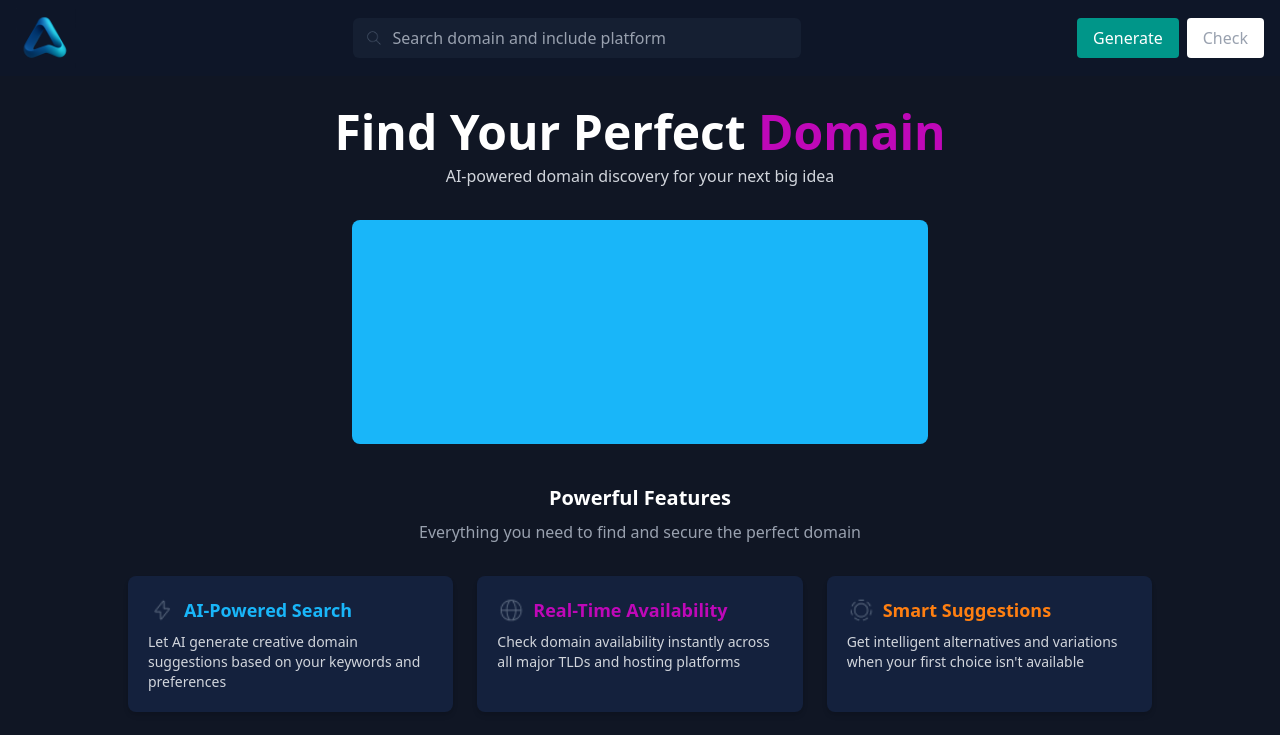
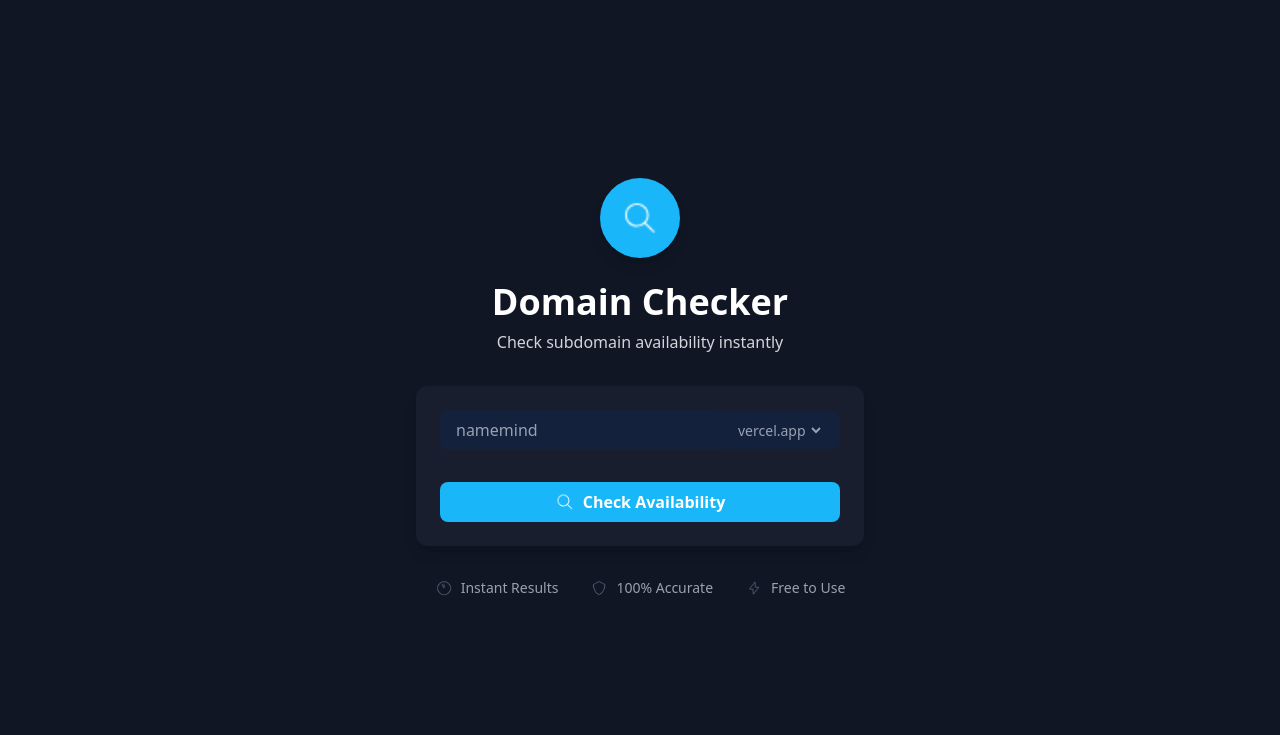
Before and after one commit to Thato-t/NameMind, a Next.js app: page / in a window 1280 px wide. Shown: the top 735 px of the page. Built offline with nearby package versions, Linux system fonts and the light colour scheme.

Commit message:
feat: added domain checker functionality for the landing result

```diff
--- /dev/null
+++ b/app/components/reusable/available.tsx
@@ -0,0 +1,31 @@
+'use client';
+import React from 'react';
+import Image from 'next/image'
+
+interface AvailableProps{
+    available: boolean
+}
+
+function Available({ available }: AvailableProps) {
+    return(
+        <>
+                {available ?
+                    <div className="flex items-center">
+                        <span className="w-5 h-5 rounded-full bg-green-400 flex items-center justify-center mr-2">
+                        <Image src="/icons/green/check-circle.png" alt="available" width={14} height={14} />
+                        </span>
+                        <span className="text-green-400 font-semibold">Available</span>
+                    </div>
+                    :
+                    <div className="flex items-center">
+                        <span className="w-5 h-5 rounded-full bg-red-400 flex items-center justify-center mr-2">
+                        <Image src="/icons/maroon/x.png" alt="cross" width={14} height={14} />
+                        </span>
+                        <span className="text-red-400 font-semibold">Not Available</span>
+                    </div>
+                }
+        </>
+    )
+}
+
+export default Available;
--- a/app/landing-result/page.tsx
+++ b/app/landing-result/page.tsx
@@ -1,70 +1,93 @@
-// 'use client'
-// import React from 'react'
-// import Image from 'next/image'
+'use client'
+import React, { useState } from 'react';
+import Image from 'next/image';
+import Available from  '../components/reusable/available';
+import useDomainCheck from '../../hooks/domainCheck';
 
-// function LandingResult() {
-//   return (
-//     <main className="min-h-screen bg-[#101624] flex flex-col items-center justify-center px-4">
-//       {/* Top Icon */}
-//       <div className="mb-6">
-//         <div className="bg-[#19B6F9] rounded-full w-20 h-20 flex items-center justify-center mx-auto shadow-lg">
-//           <Image src="" alt="search" width={40} height={40} />
-//         </div>
-//       </div>
-//       {/* Title */}
-//       <h1 className="text-3xl md:text-4xl font-bold text-white text-center mb-2">
-//         Vercel Domain Checker
-//       </h1>
-//       <p className="text-gray-300 text-center mb-8">
-//         Check subdomain availability instantly
-//       </p>
-//       {/* Result Card */}
-//       <div className="w-full max-w-md bg-[#181e2e] rounded-xl p-6 flex flex-col items-center shadow-lg mb-8">
-//         {/* Input Row */}
-//         <div className="flex items-center w-full mb-4">
-//           <input
-//             type="text"
-//             className="flex-1 bg-[#14213D] text-white px-4 py-2 rounded-l-lg focus:outline-none placeholder-gray-400"
-//             placeholder="expensify-namemind"
-//             value="expensify-namemind"
-//             readOnly
-//           />
-//           <span className="bg-[#14213D] text-gray-400 px-4 py-2 rounded-r-lg text-sm font-medium">
-//             vercel.app
-//           </span>
-//         </div>
-//         {/* Status Row */}
-//         <div className="flex items-center w-full mb-4">
-//           <div className="flex items-center">
-//             <span className="w-5 h-5 rounded-full bg-[#19B6F9] flex items-center justify-center mr-2">
-//               <Image src="" alt="available" width={14} height={14} />
-//             </span>
-//             <span className="text-green-400 font-semibold">Available</span>
-//           </div>
-//         </div>
-//         {/* Button */}
-//         <button className="w-full flex items-center justify-center bg-[#19B6F9] text-white font-semibold px-5 py-2 rounded-lg hover:bg-[#009689] transition">
-//           <Image src="" alt="search" width={20} height={20} className="mr-2" />
-//           Check Availability
-//         </button>
-//       </div>
-//       {/* Features Row */}
-//       <div className="flex flex-wrap justify-center gap-8 mb-6">
-//         <div className="flex items-center text-gray-400 text-sm">
-//           <Image src="" alt="bolt" width={18} height={18} className="mr-2" />
-//           Instant Results
-//         </div>
-//         <div className="flex items-center text-gray-400 text-sm">
-//           <Image src="" alt="shield" width={18} height={18} className="mr-2" />
-//           100% Accurate
-//         </div>
-//         <div className="flex items-center text-gray-400 text-sm">
-//           <Image src="" alt="star" width={18} height={18} className="mr-2" />
-//           Free to Use
-//         </div>
-//       </div>
-//     </main>
-//   )
-// }
 
-// export default LandingResult
+function LandingResult() {
+    const platformsArr: string[] = ['vercel.app', 'netlify.app', 'co.za', 'com', 'io'];
+    const [ domain, setDomain ] = useState<string>('');
+    const [ platform, setPlatform ] = useState<string>('');
+    const [ available , setAvailable] = useState<boolean>(false);
+    const { status, checkDomain } = useDomainCheck();
+    const [ errMsg, setErrMsg ] = useState<string>('');
+
+    const checkingDomain = () => {
+        if (domain.trim() === '') {
+            setErrMsg('Please enter a subdomain');
+            return;
+        }
+        checkDomain(domain);
+        status === 'Taken' ? setAvailable(false) : setAvailable(true);
+    }
+
+
+  return (
+    <main className="min-h-screen bg-[#101624] flex flex-col items-center justify-center px-4">
+        {/* Top Icon */}
+        <div className="mb-6">
+            <div className="bg-[#19B6F9] rounded-full w-20 h-20 flex items-center justify-center mx-auto shadow-lg">
+            <Image src="/icons/white/search.png" alt="search" width={40} height={40} />
+            </div>
+        </div>
+        {/* Title */}
+        <h1 className="text-3xl md:text-4xl font-bold text-white text-center mb-2">
+            Domain Checker
+        </h1>
+        <p className="text-gray-300 text-center mb-8">
+            Check subdomain availability instantly
+        </p>
+        {/* Result Card */}
+        <div className="w-full max-w-md bg-[#181e2e] rounded-xl p-6 flex flex-col items-center shadow-lg mb-8">
+            {/* Input Row */}
+            <div className="flex items-center w-full mb-4">
+            <input
+                type="text"
+                className="flex-1 bg-[#14213D] text-white px-4 py-2 rounded-l-lg focus:outline-none placeholder-gray-400"
+                placeholder="namemind"
+                onChange={(event) => setDomain(event.target.value)}
+            />
+            <span className="bg-[#14213D] text-gray-400 px-4 py-2 rounded-r-lg text-sm font-medium">
+                <select
+                    onChange={(event) => setPlatform(event.target.value)}
+                    value={platform}
+                    className="cursor-pointer bg-[#14213D]"
+                >
+                    {platformsArr.map((platform, index) => <option key={index} value={platform}>{platform}</option>)}
+                </select>
+            </span>
+            </div>
+            {/* Status Row */}
+            <div className="flex items-center w-full mb-4">
+            {status === '' ? '' : domain.trim() === '' ?
+                <span className="text-red-500 text-sm">{errMsg}</span> :
+                <Available available={available} />
+            }
+            </div>
+            {/* Button */}
+            <button className="w-full flex items-center justify-center bg-[#19B6F9] text-white font-semibold px-5 py-2 rounded-lg hover:bg-[#009689] transition cursor-pointer" onClick={() => checkingDomain()}>
+                <Image src="/icons/white/search.png" alt="search" width={20} height={20} className="mr-2" />
+                Check Availability
+            </button>
+        </div>
+        {/* Features Row */}
+        <div className="flex flex-wrap justify-center gap-8 mb-6">
+            <div className="flex items-center text-gray-400 text-sm">
+                <Image src="/icons/gray/clock-11.png" alt="clock" width={18} height={18} className="mr-2" />
+                Instant Results
+            </div>
+            <div className="flex items-center text-gray-400 text-sm">
+                <Image src="/icons/gray/shield.png" alt="shield" width={18} height={18} className="mr-2" />
+                100% Accurate
+            </div>
+            <div className="flex items-center text-gray-400 text-sm">
+                <Image src="/icons/gray/bolt.png" alt="bolt" width={18} height={18} className="mr-2" />
+                Free to Use
+            </div>
+        </div>
+    </main>
+  )
+}
+
+export default LandingResult
--- a/app/page.tsx
+++ b/app/page.tsx
@@ -1,14 +1,16 @@
 'use client';
 
 import Navbar from './components/reusable/navbar';
-import LandingMain from './components/landingMain'
+import LandingMain from './components/landingMain';
+import LandingResult  from './landing-result/page';
 
 function Home() {
 
   return (
     <>
-      <Navbar />
-      <LandingMain />
+      {/* <Navbar /> */}
+      {/* <LandingMain /> */}
+      <LandingResult />
     </>
   )
 }
```
Also changed, not shown: app/components/Footer.tsx (deleted).
